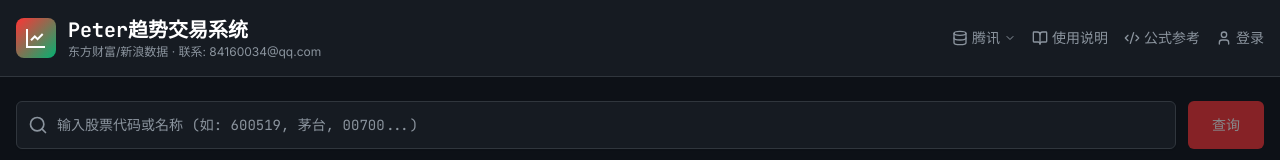
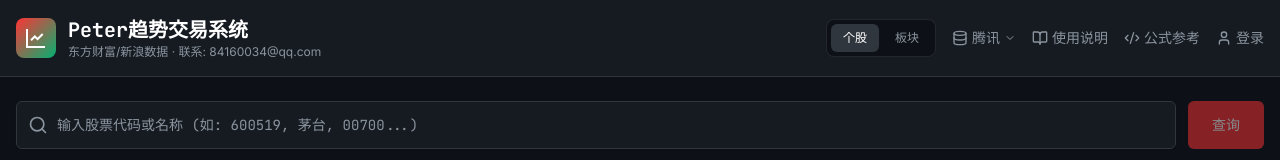
Before and after one commit to peistock/peistock, a React (Vite) app: page / in a window 1280 px wide. Shown: the top 160 px of the page. Built offline with nearby package versions, Linux system fonts and the light colour scheme.

Commit message:
feat: split stock and sector views
- Add SectorView component with ETF fund flow panel
- Add top navigation to switch between 个股 and 板块
- Remove ETF panel from individual stock page

```diff
--- a/src/App.tsx
+++ b/src/App.tsx
@@ -14,7 +14,7 @@ import BacktestPanel from './components/BacktestPanel';
 import SignalBacktestPanel from './components/SignalBacktestPanel';
 import ValuationReportPanel from './components/ValuationReportPanel';
 import CompanyHistoryPanel from './components/CompanyHistoryPanel';
-import ETFFundFlowPanel from './components/ETFFundFlowPanel';
+import SectorView from './components/SectorView';
 import type { ReportHistoryItem } from './utils/researchApi';
 import type { StockItem } from './data/watchlist';
 import { getStockPool, addToStockPool, migrateLegacyFavorites, loadWatchlistFromBackend } from './data/watchlist';
@@ -46,6 +46,9 @@ function App() {
   const [showLoginModal, setShowLoginModal] = useState(false);
   const [loginInput, setLoginInput] = useState({ account: '', password: '' });
   const [loginError, setLoginError] = useState('');
+
+  // 视图切换：个股 / 板块
+  const [activeView, setActiveView] = useState<'stock' | 'sector'>('stock');
 
   const refreshPool = useCallback(() => {
     setStockPool(getStockPool());
@@ -167,6 +170,30 @@ function App() {
             </div>
 
             <div className="flex items-center gap-4">
+              {/* 视图切换：个股 / 板块 */}
+              <div className="flex items-center gap-1 p-1 bg-[#0D1117] rounded-lg border border-[#30363D]/60">
+                <button
+                  onClick={() => setActiveView('stock')}
+                  className={`px-3 py-1.5 rounded-md text-xs font-medium transition-colors ${
+                    activeView === 'stock'
+                      ? 'bg-[#30363D] text-white'
+                      : 'text-[#8B949E] hover:text-white'
+                  }`}
+                >
+                  个股
+                </button>
+                <button
+                  onClick={() => setActiveView('sector')}
+                  className={`px-3 py-1.5 rounded-md text-xs font-medium transition-colors ${
+                    activeView === 'sector'
+                      ? 'bg-[#30363D] text-white'
+                      : 'text-[#8B949E] hover:text-white'
+                  }`}
+                >
+                  板块
+                </button>
+              </div>
+
               {/* 数据源选择器 */}
               <div className="relative" data-datasource-dropdown>
                 <button
@@ -316,9 +343,9 @@ function App() {
         </div>
       )}
 
-      {/* Main Content */}
-      <main className="max-w-7xl mx-auto px-4 py-6">
-        {/* Search Section */}
+      {activeView === 'stock' ? (
+        <main className="max-w-7xl mx-auto px-4 py-6">
+          {/* Search Section */}
         <section className="mb-6">
           <StockSearch
             onSearch={handleSearch}
@@ -435,13 +462,6 @@ function App() {
 
         <StockChartsSection data={stockData.timeframeData} stockInfo={stockData.stockInfo} />
 
-        {/* ETF 资金流向面板 */}
-        {stockData.stockInfo && (
-          <section className="mb-6">
-            <ETFFundFlowPanel />
-          </section>
-        )}
-
         {/* Empty State */}
         {!hasData && !stockData.loading && (
           <div className="flex flex-col items-center justify-center py-20">
@@ -473,7 +493,12 @@ function App() {
             <BacktestPanel code={stockData.stockInfo.symbol} />
           </section>
         )}
-      </main>
+        </main>
+      ) : (
+        <main className="max-w-7xl mx-auto px-4 py-6">
+          <SectorView />
+        </main>
+      )}
 
       {/* Footer */}
       {/* 登录弹窗 */}
--- /dev/null
+++ b/src/components/SectorView.tsx
@@ -0,0 +1,9 @@
+import ETFFundFlowPanel from './ETFFundFlowPanel';
+
+export default function SectorView() {
+  return (
+    <div className="space-y-6">
+      <ETFFundFlowPanel />
+    </div>
+  );
+}
```
